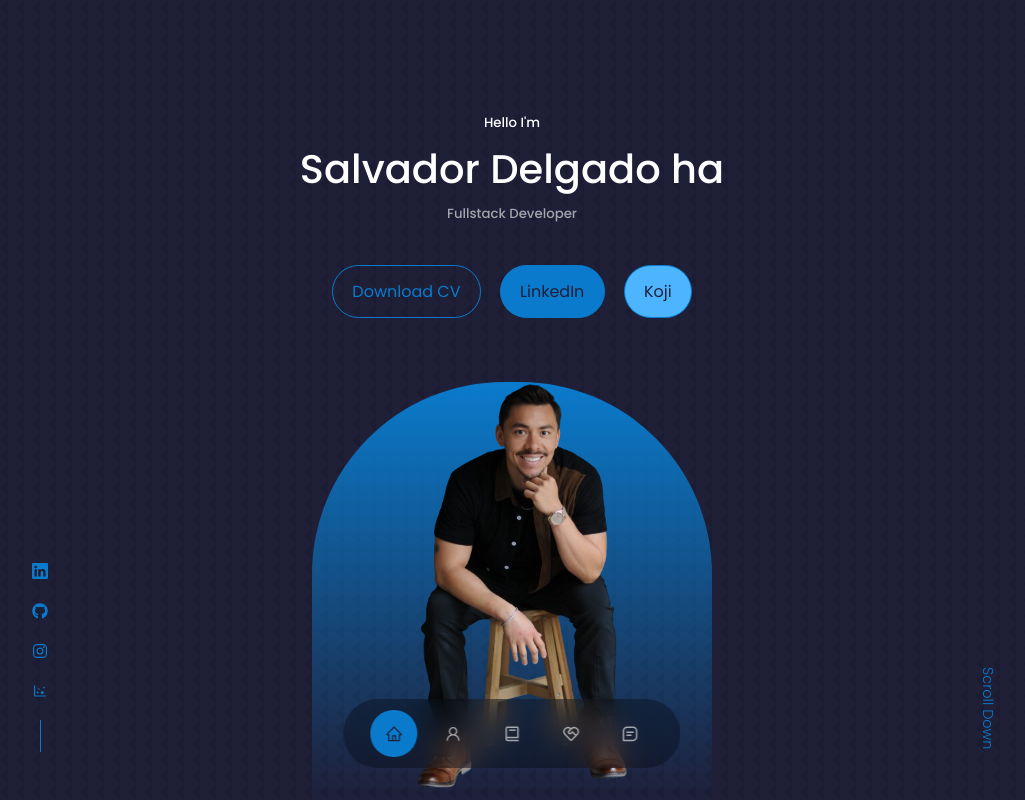
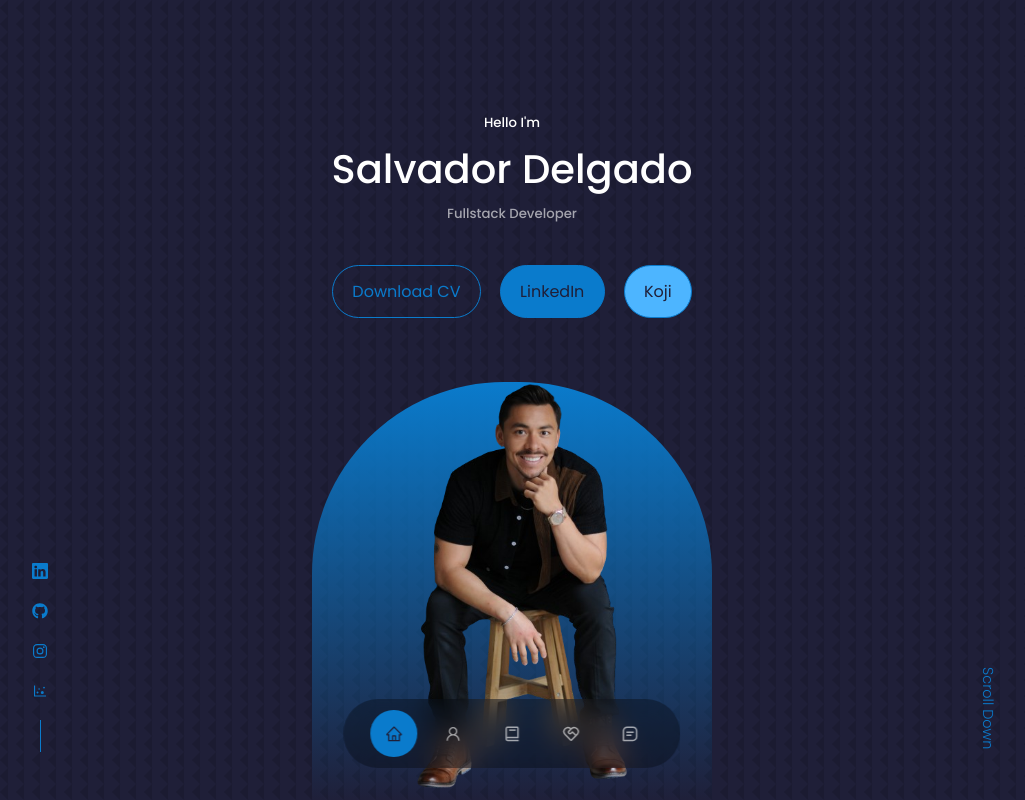
Before and after one commit to Sa1D1111/react-portfolio-1-main, a React (Create React App) app: page / in a window 1280 px wide. Shown: the top 800 px of the page, without its empty margins (128-1153 px from the left). Built offline with nearby package versions, Linux system fonts and the light colour scheme.

Commit message:
testBack

```diff
--- a/src/components/header/Header.jsx
+++ b/src/components/header/Header.jsx
@@ -9,7 +9,7 @@ const Header = () => {
     <header>
       <div className="container header__container">
         <h5>Hello I'm</h5>
-        <h1>Salvador Delgado ha</h1>
+        <h1>Salvador Delgado</h1>
         <h5 className="text-light">Fullstack Developer</h5>
         <CTA />
         <HeaderSocial />
```
